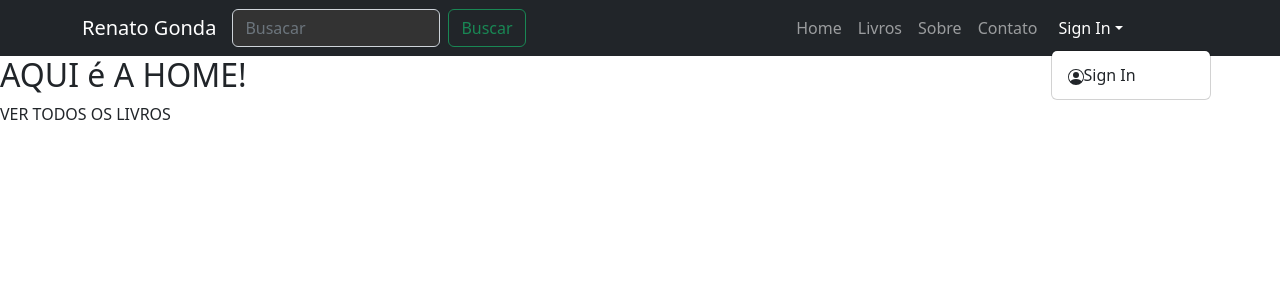
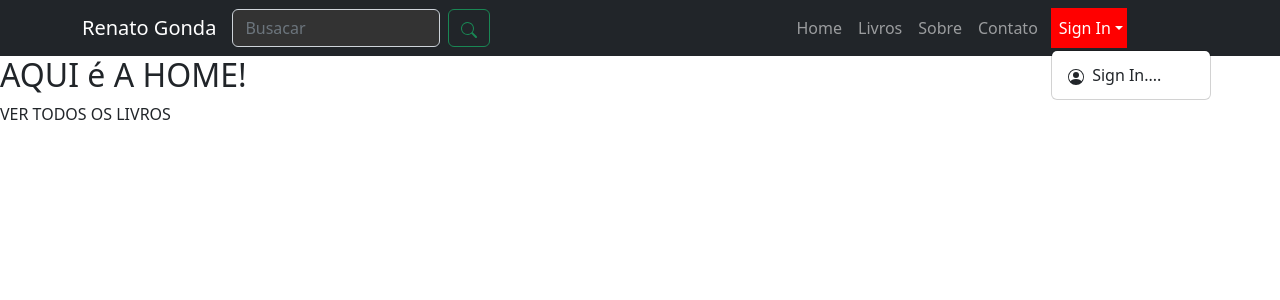
Before and after one commit to THIAGOMORGADO/Projeto_livros, a React (Create React App) app: page / in a window 1280 px wide. Both pictures are taken after a click on the button "Sign In". Shown: the top 300 px of the page. Built offline with nearby package versions, Linux system fonts and the light colour scheme.

Commit message:
finalizando nav bar com icons

```diff
--- a/src/components/Card/index.js
+++ b/src/components/Card/index.js
@@ -32,7 +32,7 @@ export function Card(props) {
           <img src={capa_img} alt="" srcset="" />
         </div>
         <div className="card-description">
-            <textarea value={historico} rows="10" cols="10" maxLength="30" />
+            <textarea value={historico} rows="5" cols="5" maxLength="20" />
         </div>
         <div className="card-button">
           <button className="card-button" onClick={handleGoToBookWithCodigo}>Saiba-mais</button>
--- a/src/components/Card/styles.css
+++ b/src/components/Card/styles.css
@@ -53,4 +53,5 @@
   outline: none;
   text-align: justify;
   text-indent: 30px;
+  line-height: 16.5px;
 }
--- a/src/components/Navbar/index.js
+++ b/src/components/Navbar/index.js
@@ -30,16 +30,20 @@ export  function NavBar() {
         <Navbar.Brand href="#home">
           Renato Gonda
         </Navbar.Brand>
+            <div id="search">
               <Form className="d-flex">
+
                 <Form.Control
                   type="search"
                   placeholder="Busacar"
                   className="me-2 Input"
                   aria-label="Buscar..."
                 />
-              <Button variant="outline-success">Buscar</Button>
+                <Button variant="outline-success">
+                    <Icons.Search />
+                </Button>
                 </Form>
-
+            </div>
           <Navbar.Toggle aria-controls="responsive-navbar-nav"  />
           <Navbar.Collapse  id="responsive-navbar-nav" >
             <Nav className="me-auto nav_bar_items" >
@@ -49,9 +53,21 @@ export  function NavBar() {
               <Nav.Link onClick={handleContacts} className="navItem">Contato</Nav.Link>
               <br/>
               <NavDropdown className="bg-drop" title="Sign In" id="navbarScrollingDropdown" >
-                  <NavDropdown.Item href="/login" bg="dark" className="Items">
-                    <Icons.PersonCircle className="icons" />Sign In
+                <div className="btn_Sign">
+                  <NavDropdown.Item
+                      href="/login"
+                      bg="dark"
+                      className="Items"
+                    >
+                    <div className="icon_area">
+                      <Icons.PersonCircle className="icons"
+                      />&nbsp;&nbsp;
+                      <span>Sign In.... </span>
+                    </div>
+
                   </NavDropdown.Item>
+                </div>
+
               </NavDropdown>
             </Nav>
 
--- a/src/components/Navbar/styles.css
+++ b/src/components/Navbar/styles.css
@@ -1,14 +1,21 @@
 .bg-drop {
   margin-left: 5px;
-
+  width: 12%;
+  display: flex;
+  flex-direction: column;
+  align-content: center;
+  background-color: red;
 }
 .d-flex {
   display: flex;
+  align-items: center;
+
 }
 .d-flex .Input{
   width: 13rem;
   background-color: #333
 }
+
 
 @media (min-width: 900px) {
   .nav_bar_items {
```
Lines whose indentation alone changed are shown as unchanged.
